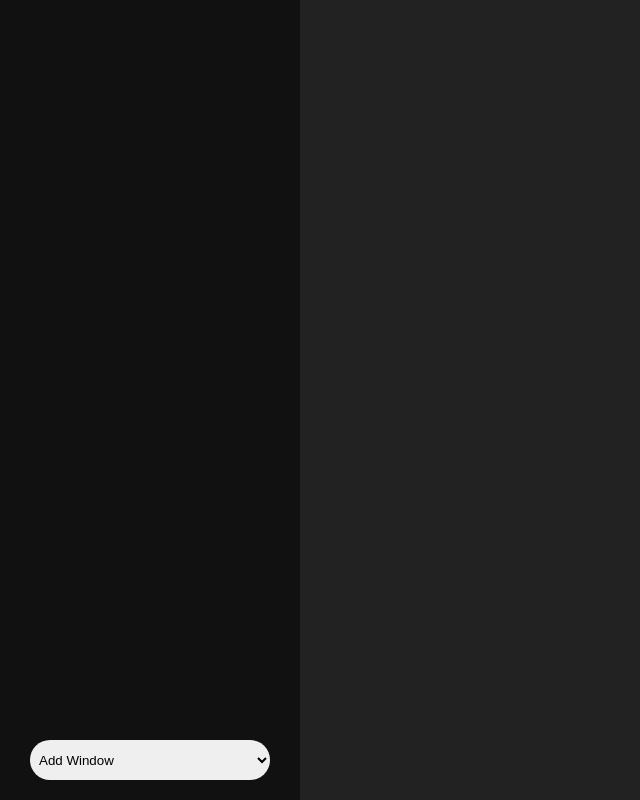
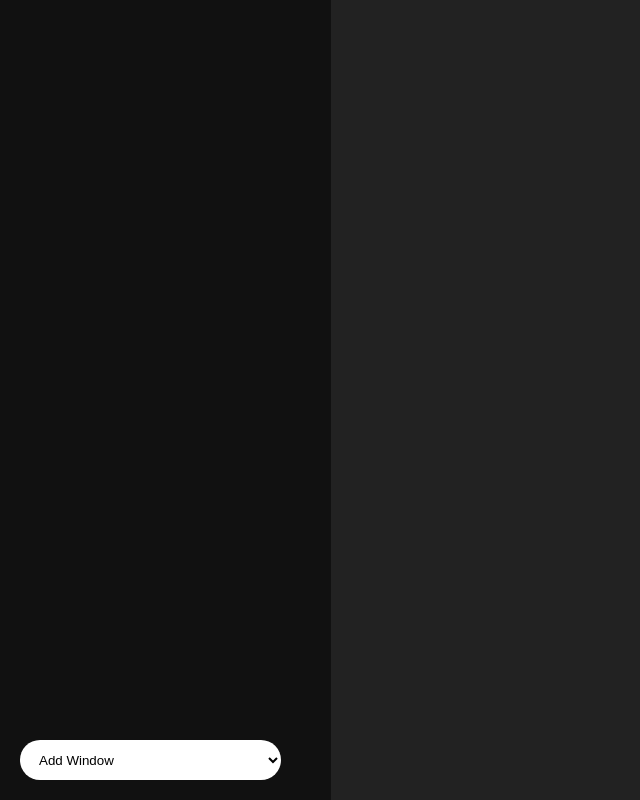
Before and after one commit to PatrikAckermann/web-calculator, a React (Vite) app: page / in a window 1280 px wide. Shown: the whole page, without its empty margins (0-640 px from the left). Built offline with nearby package versions, Linux system fonts and the light colour scheme.

Commit message:
Added windows to taskbar

```diff
--- a/src/App.jsx
+++ b/src/App.jsx
@@ -7,10 +7,13 @@ import WindowArea from "./Components/WindowArea"
 function App() {
     var [id, setId] = React.useState(0)
     var [windows, setWindows] = React.useState([])
+    var [activeWindow, setActiveWindow] = React.useState(null)
+
     function addWindow(type) {setWindows(x => {
         setId(id => id += 1)
-        return [...x, {id: id, type: type, x: 100, y: 100, layer: 100000000, name: "Calculator"}]
+        return [...x, {id: id, type: type, x: 100, y: 100, layer: 100000000, name: "Calculator " + id}]
     })}
+
     function deleteWindow(id) {
         setWindows(x => {
             var newWindows = []
@@ -23,11 +26,27 @@ function App() {
         })
     }
 
+    function moveToTop(id) {
+        if (activeWindow !== id) {
+            setActiveWindow(id)
+
+            setWindows(x => {
+                return x.map(y => {
+                    y.layer -= 1
+                    if (y.id === id) {
+                        y.layer = 100000000
+                    }
+                    return y
+                })
+            })
+        }
+    }
+
     console.log("APP RELOAD", windows)
 
     return <div className="App">
-        <Sidebar windows={windows} setWindows={setWindows} addWindow={addWindow} deleteWindow={deleteWindow}/>
-        <WindowArea windows={windows} setWindows={setWindows} deleteWindow={deleteWindow}/>
+        <Sidebar windows={windows} setWindows={setWindows} addWindow={addWindow} deleteWindow={deleteWindow} moveToTop={moveToTop}/>
+        <WindowArea windows={windows} setWindows={setWindows} deleteWindow={deleteWindow} moveToTop={moveToTop}/>
     </div>
 }
 
--- a/src/CSS/Sidebar.css
+++ b/src/CSS/Sidebar.css
@@ -1,7 +1,7 @@
 .Sidebar {
     width: 300px;
     height: calc(100vh - 20px);
-    padding: 10px 0;
+    padding: 10px 20px;
     display: flex;
     flex-direction: column;
     justify-content: space-between;
@@ -10,19 +10,51 @@
 }
 
 .Sidebar-Button {
-    width: 80%;
+    width: calc(100% - 30px);
     height: 40px;
-    padding: 5px;
-    margin: 10px 10%;
+    padding: 0 15px;
+    margin: 10px 0;
     border-radius: 20px;
     border: none;
     user-select: none;
+    background-color: white;
+    display: flex;
+    flex-direction: row;
+    justify-content: space-between;
+}
+
+.Sidebar-Button > *, .Sidebar-Button {
+    transition: 0.2s ease-in-out;
+}
+
+.Sidebar-Button-Text {
+    margin: auto 0;
+    transform: translateX(100%);
+}
+
+.Sidebar-Button-Close {
+    opacity: 0%;
+    background-color: #ff4040;
+    color: white;
+    border-radius: 10px;
+    height: 20px;
+    width: 20px;
+    text-align: center;
+    margin: auto 0;
 }
 
 .Sidebar-Button:hover {
     background-color: #dedede;
 }
 
+.Sidebar-Button:hover .Sidebar-Button-Close {
+    opacity: 100%;
+}
+
+.Sidebar-Button:hover .Sidebar-Button-Text {
+    transform: translateX(0);
+}
+
 .Sidebar-Button:active {
     background-color: #cccccc;
 }
--- a/src/Components/Sidebar.jsx
+++ b/src/Components/Sidebar.jsx
@@ -6,9 +6,13 @@ export default function Sidebar(props) {
         props.addWindow(e.target.value)
     }
 
+    var windows = props.windows.map(x => {
+        return <div className="Sidebar-Button" onClick={() => props.moveToTop(x.id)}><p className="Sidebar-Button-Text">{x.name}</p><p className="Sidebar-Button-Close" onClick={() => props.deleteWindow(x.id)}>x</p></div>
+    })
+
     return <div className="Sidebar">
         <div className="Sidebar-Windowlist">
-
+            {windows}
         </div>
         <select className="Sidebar-Button" value="0" onChange={onSelect}>
             <option hidden value="0">Add Window</option>
@@ -18,3 +22,9 @@ export default function Sidebar(props) {
         </select>
     </div>
 }
+
+function windowButton(props) {
+    return <div>
+
+    </div>
+}
--- a/src/Components/WindowArea.jsx
+++ b/src/Components/WindowArea.jsx
@@ -3,30 +3,9 @@ import React from "react"
 import Window from "./Window"
 
 export default function WindowArea(props) {
-    var [activeWindow, setActiveWindow] = React.useState(null)
-
-    function onclick(id) {
-        if (activeWindow !== id) {
-            console.log("HAHADHFJF")
-            setActiveWindow(id)
-
-            props.setWindows(x => {
-                return x.map(y => {
-                    y.layer -= 1
-                    if (y.id === id) {
-                        y.layer = 100000000
-                    }
-                    return y
-                })
-            })
-
-            console.log(props.windows)
-        }
-    }
-
     var elements = props.windows.map(x => {
         console.log(x)
-        return <Window onclick={onclick} style={{x: x.x, y: x.y, zIndex: x.layer}} x={x.x} y={x.y} setWindows={props.setWindows} id={x.id} name={x.name} deleteWindow={props.deleteWindow}/>
+        return <Window onclick={props.moveToTop} style={{x: x.x, y: x.y, zIndex: x.layer}} x={x.x} y={x.y} setWindows={props.setWindows} id={x.id} name={x.name} deleteWindow={props.deleteWindow}/>
     })
 
     return <div className="WindowArea">
```
